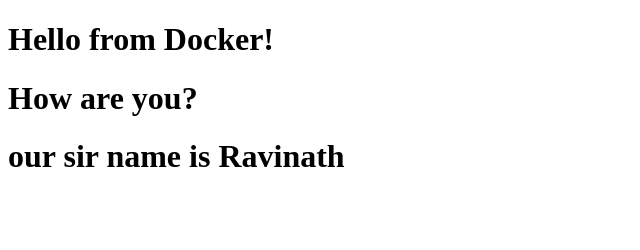
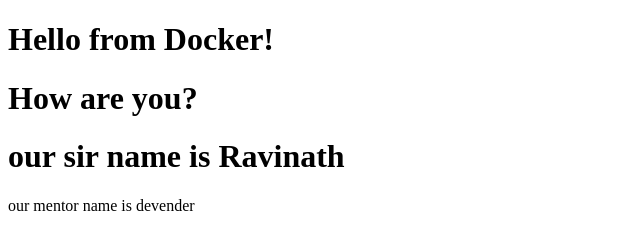
Before and after one commit to Chandrapardhup/pipeline, a plain HTML site: page index.html in a window 1280 px wide. Shown: the whole page, without its empty margins (0-640 px from the left). Drawn offline with Linux system fonts and the light colour scheme.

Commit message:
Update index.html

```diff
--- a/index.html
+++ b/index.html
@@ -7,5 +7,6 @@
     <h1>Hello from Docker!</h1>
     <h1>How are you?</h1><!-- Displays this text on the page -->
     <h1>our sir name is Ravinath</h1>
+    <p>our mentor name is devender</p>
 </body>
 </html>
```
